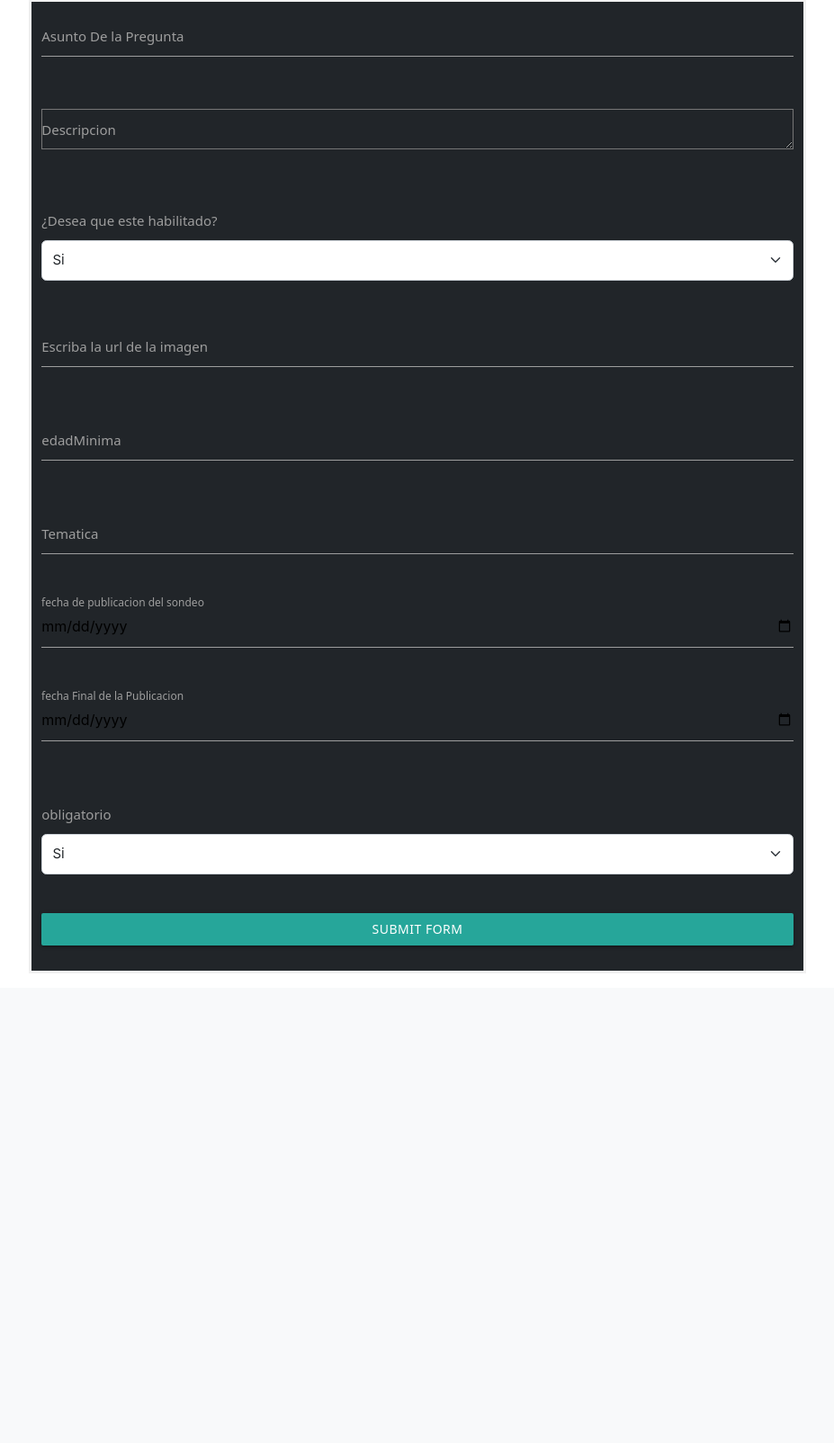
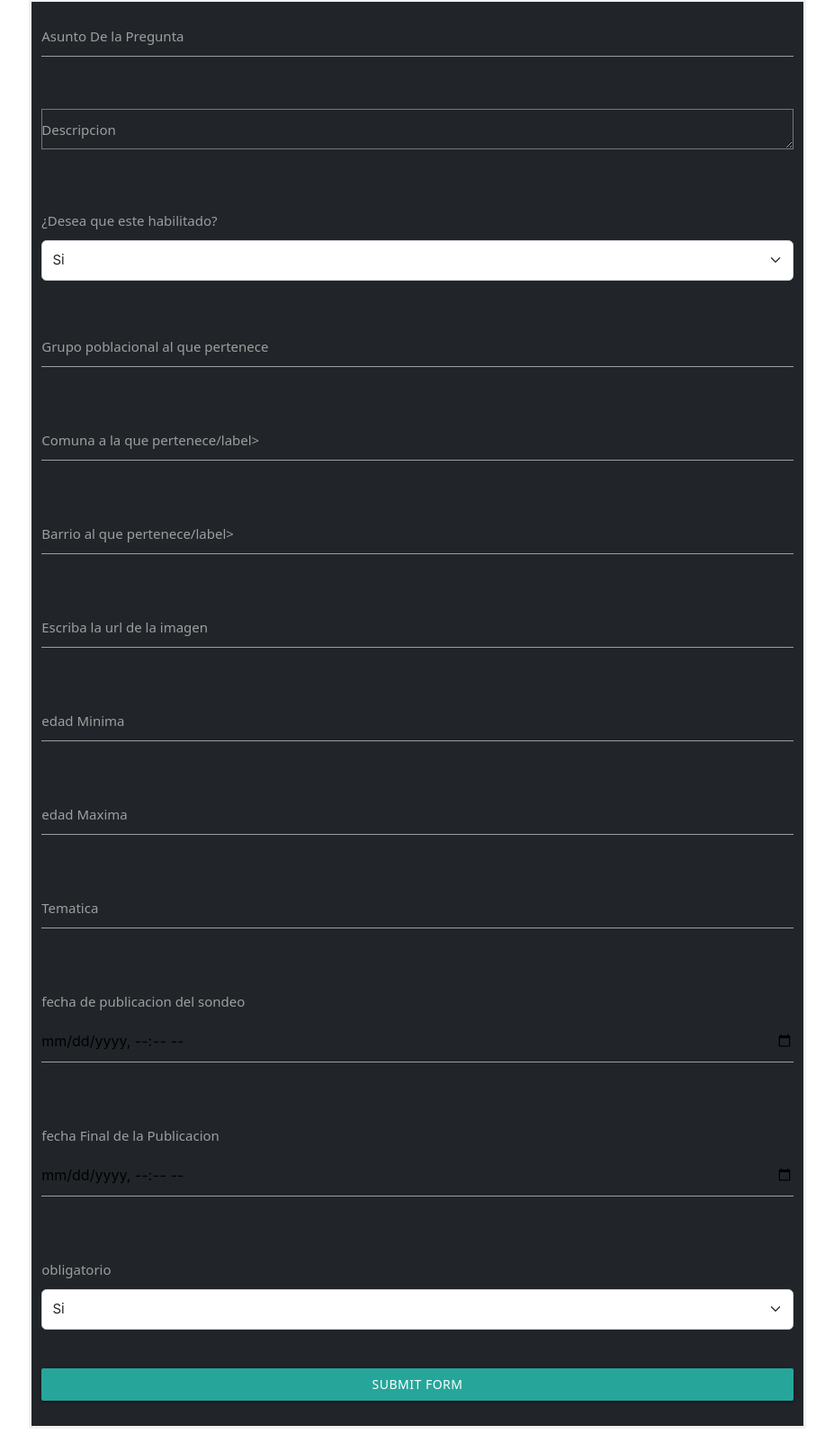
Before and after one commit to mateoortiz202/senaSoft, a Django app: page /sondeo/urlSondeo/ in a window 1280 px wide. Shown: the part 255-1859 px from the top of the page at 90% size, without its empty margins (176-1103 px from the left). Before the commit the page ends 1334 px from the top, so only its background shows below. Run offline with Django 4.2, Linux system fonts and the light colour scheme.

Commit message:
otra subida

```diff
--- a/sondeo/models.py
+++ b/sondeo/models.py
@@ -119,7 +119,7 @@ class Sondeos(models.Model):
 
 class Respuesta(models.Model):
 
-    estado= models.BooleanField()
+
     fecha=models.DateTimeField(auto_now_add=True)
     idCertificados=models.ForeignKey(Certificados,on_delete=models.CASCADE)
     idSondeo=models.ForeignKey(Sondeos, on_delete=models.CASCADE)
--- a/sondeo/templates/formularios/formSondeos.html
+++ b/sondeo/templates/formularios/formSondeos.html
@@ -10,6 +10,7 @@
             {% csrf_token %}
             <div class="row">
                 <div class="col s12">
+
                     <input type="text" name="administrador" hidden value="1">
 
                     <div class="row">
@@ -28,17 +29,37 @@
 
                     <div class="row">
                         <div class="input-field col s6">
-                            <label for="estado">¿Desea que este habilitado?</label></br></br>
-                            <select class="form-select" id="estado" name="estado">
+                            <label for="habilitado">¿Desea que este habilitado?</label></br></br>
+                            <select class="form-select" id="habilitado" name="habilitado">
                                 <option value="s">Si</option>
                                 <option value="n">No</option>
                             </select>
                         </div>
                     </div>
-
                     <div class="row">
                         <div class="input-field col s6">
-                            <input id="imagen" name="imagen_" type="text" class="validate">
+                            <input id="gp" name="gp" type="text" class="validate">
+                            <label for="gp">Grupo poblacional al que pertenece</label>
+                        </div>
+
+                    </div>
+                    <div class="row">
+                        <div class="input-field col s6">
+                            <input id="comuna" name="comuna" type="text" class="validate">
+                            <label for="comuna">Comuna a la que pertenece/label>
+                        </div>
+
+                    </div>
+                    <div class="row">
+                        <div class="input-field col s6">
+                            <input id="barrio" name="barrio" type="text" class="validate">
+                            <label for="barrio">Barrio al que pertenece/label>
+                        </div>
+
+                    </div>
+                    <div class="row">
+                        <div class="input-field col s6">
+                            <input id="imagen" name="imagen" type="text" class="validate">
                             <label for="imagen">Escriba la url de la imagen</label>
                         </div>
 
@@ -47,28 +68,36 @@
                     <div class="row">
                         <div class="input-field col s6">
                             <input id="edadMinima" type="number" name="edadMinima" class="validate">
-                            <label for="edadMinima">edadMinima</label>
+                            <label for="edadMinima" value="0">edad Minima</label>
+                        </div>
+                    </div>
+                    <div class="row">
+                        <div class="input-field col s6">
+                            <input id="edadMinima" type="number" name="edadMaxima" class="validate">
+                            <label for="edadMinima" value="0">edad Maxima</label>
                         </div>
                     </div>
 
                     <div class="row">
                         <div class="input-field col s6">
-                            <input id="tematica" name="tematica" type="number" class="validate">
+                            <input id="tematica" name="tematica" type="text" class="validate">
                             <label for="tematica">Tematica</label>
                         </div>
                     </div>
 
                     <div class="row">
                         <div class="input-field col s6">
-                            <input id="fechaPublicacion" type="date" name="fechaPublicacion_" class="validate">
-                            <label for="fechaPublicacion">fecha de publicacion del sondeo</label>
+                            <label for="fechaPublicacion">fecha de publicacion del sondeo</label></br></br>
+                            <input id="fechaPublicacion" type="datetime-local" name="fechaPublicacion" class="validate">
+
                         </div>
                     </div>
 
                     <div class="row">
                         <div class="input-field col s6">
-                            <input id="fechaFinPublicacion" type="date" name="fechaFinPublicacion" class="validate">
-                            <label for="fechaFinPublicacion">fecha Final de la Publicacion</label>
+
+                            <label for="fechaFinPublicacion">fecha Final de la Publicacion</label></br></br>
+                            <input id="fechaFinPublicacion" type="datetime-local" name="fechaFinPublicacion" class="validate">
                         </div>
                     </div>
                     <div class="row">
--- a/sondeo/urls.py
+++ b/sondeo/urls.py
@@ -18,6 +18,9 @@ urlpatterns = [
     path('urlSondeo/', views.urlSondeo, name="urlSondeo"),
     path('guardarSondeo/', views.guardarSondeo, name="guardarSondeo"),
 
+    path('guardarRespuesta/', views.guardarRespuesta, name="guardarRespuesta"),
+
+
 
 
 
--- a/sondeo/views.py
+++ b/sondeo/views.py
@@ -69,7 +69,7 @@ def registrarU(request):
             user=request.POST['usu']
             passw=request.POST['pass']
 
-            u=Usuario.objects.create(nombresCompletos=nomComple,tipoDocumetno=tDocumento,numeroDocumento=nDocumento,sexo=sex,telefonoCelular=telCel,telefonoFijo=telFijo,correo=email,municipio=municip,direccion=dir,barrio_vereda=dirVB,fechaNacimiento=fechaN,etnia=eTnia,condicionDiscapacidad=discapacidad,estractoRecidencial=estracto,nivelEducativo=nEducativo,dispositivo=Pispositivo,tipoDispositivo=tDispositvo,conectividad=conecti,tipoAfiliacion=tAfiliacion,usuario=user,contrasena=passw)
+            u=Usuario.objects.create(nombresCompletos=nomComple,tipoDocumento=tDocumento,numeroDocumento=nDocumento,sexo=sex,telefonoCelular=telCel,telefonoFijo=telFijo,correo=email,municipio=municip,direccion=dir,barrio_vereda=dirVB,fechaNacimiento=fechaN,etnia=eTnia,condicionDiscapacidad=discapacidad,estractoRecidencial=estracto,nivelEducativo=nEducativo,dispositivo=Pispositivo,tipoDispositivo=tDispositvo,conectividad=conecti,tipoAfiliacion=tAfiliacion,usuario=user,contrasena=passw)
 
             u.save()
 
@@ -114,13 +114,66 @@ def urlSondeo(request):
 
 
 def guardarSondeo(request):
-    sess = request.session.get('autenticado', False)
-    if request.session.get['autenticado']:
-        Son = Sondeos.objects.all()
-        Res = Respuesta.objects.all()
-        Usu = Usuario.objects.all()
-        contexto = {'sondeos': Son, 'respuestas' : Res, 'usuarios': Usu, 'autenticacion': sess}
-        return render(request, "index/sondeos.html", contexto)
+    if request.method == 'POST':
+        try:
+            admin = request.POST['administrador']
+            asunto = request.POST['asunto']
+            descripcion = request.POST['descripcion']
+            habilitado = request.POST['habilitado']
+            grupoPoblacional = request.POST['gp']
+            comuna = request.POST['comuna']
+            barrio = request.POST['barrio']
+            imagen = request.POST['imagen']
+            edadMinima = request.POST['edadMinima']
+            edadMaxima = request.POST['edadMaxima']
+            tematica = request.POST['tematica']
+            fechaPublicacion = request.POST['fechaPublicacion']
+            fechaFinPublicacion = request.POST['fechaFinPublicacion']
+            obligatorio = request.POST['obligatorio']
+
+            u = Sondeos.objects.create(
+                idAdmin = Administradores.objects.get(pk=admin),
+                asunto = asunto,
+                descripcion = descripcion,
+                habilitado = habilitado,
+                grupoPoblacional = grupoPoblacional,
+                comuna = comuna,
+                barrio = barrio,
+                imagen = imagen,
+                edadMinima = edadMinima,
+                edadMaxima = edadMaxima,
+                tematica = tematica,
+                fechaPublicacion = fechaPublicacion,
+                fechaFinPublicacion = fechaFinPublicacion,
+                obligatorio = obligatorio
+            )
+            u.save()
+
+            return redirect("../")
+            #un mensaje con la biblioteca de messages
+
+        except Exception as e:
+                return HttpResponse(f'error: {e}')
+
+
+def guardarRespuesta(request):
+    if request.method == 'POST':
+        try:
+
+
+
+            idUsuario = request.POST['usuario']
+            respuesta = request.POST['respuesta']
+            idSondeo = request.POST['idSondeo']
+
+            #random - certificado
+            u = Respuesta.objects.create(
+                idCertificado = 2,
+                idSondeo = idUsuario,
+            )
+        except Exception as e:
+            return HttpResponse(f'error: {e}')
+        return redirect('../')
+
     else:
-        #un mensaje con la biblioteca de messages
-        return HttpResponse(request, "Usted no es administrador")
+        return HttpResponse("No hay datos")
```
Also changed, not shown: sondeo/templates/index/sondeos.html (+20 -1 lines).
